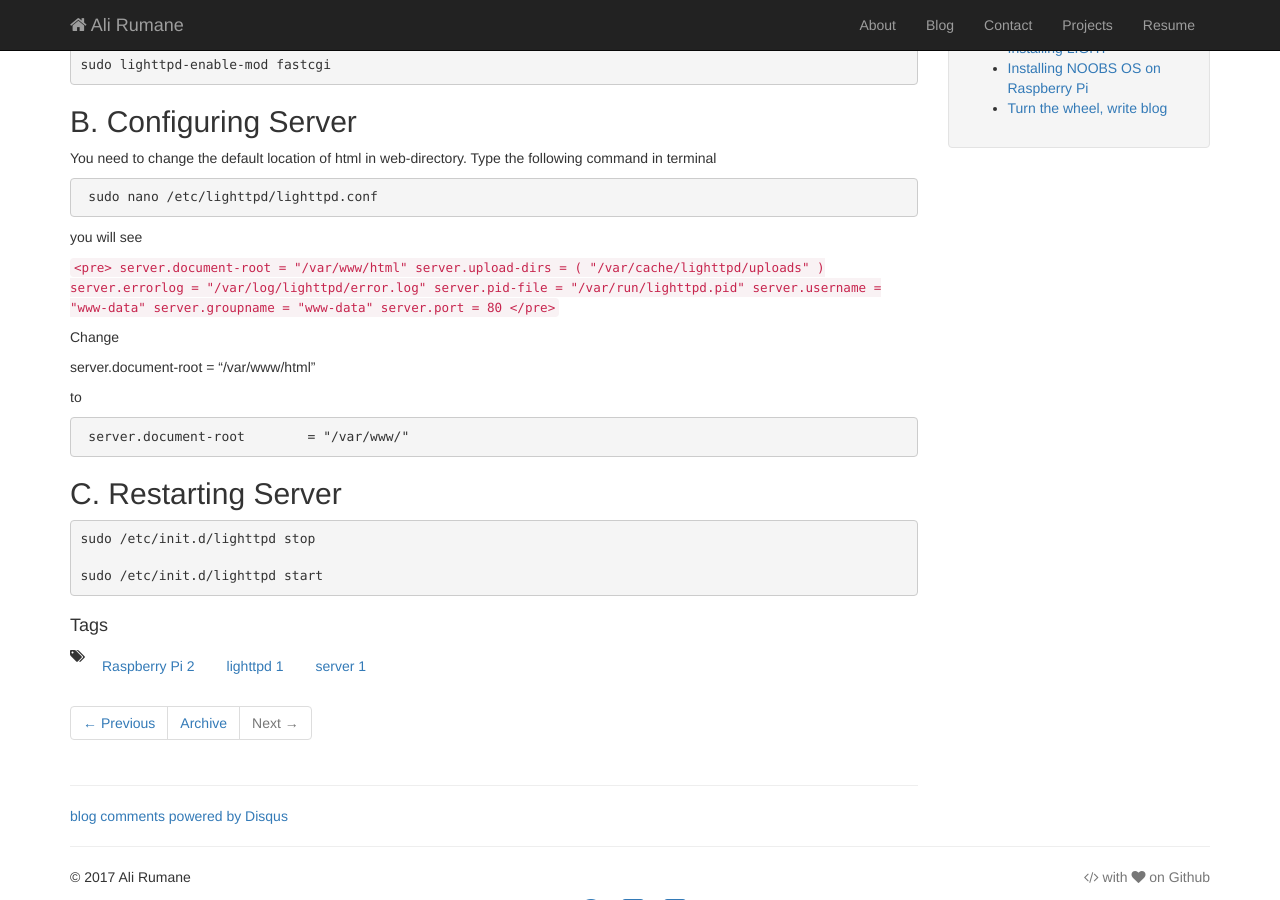
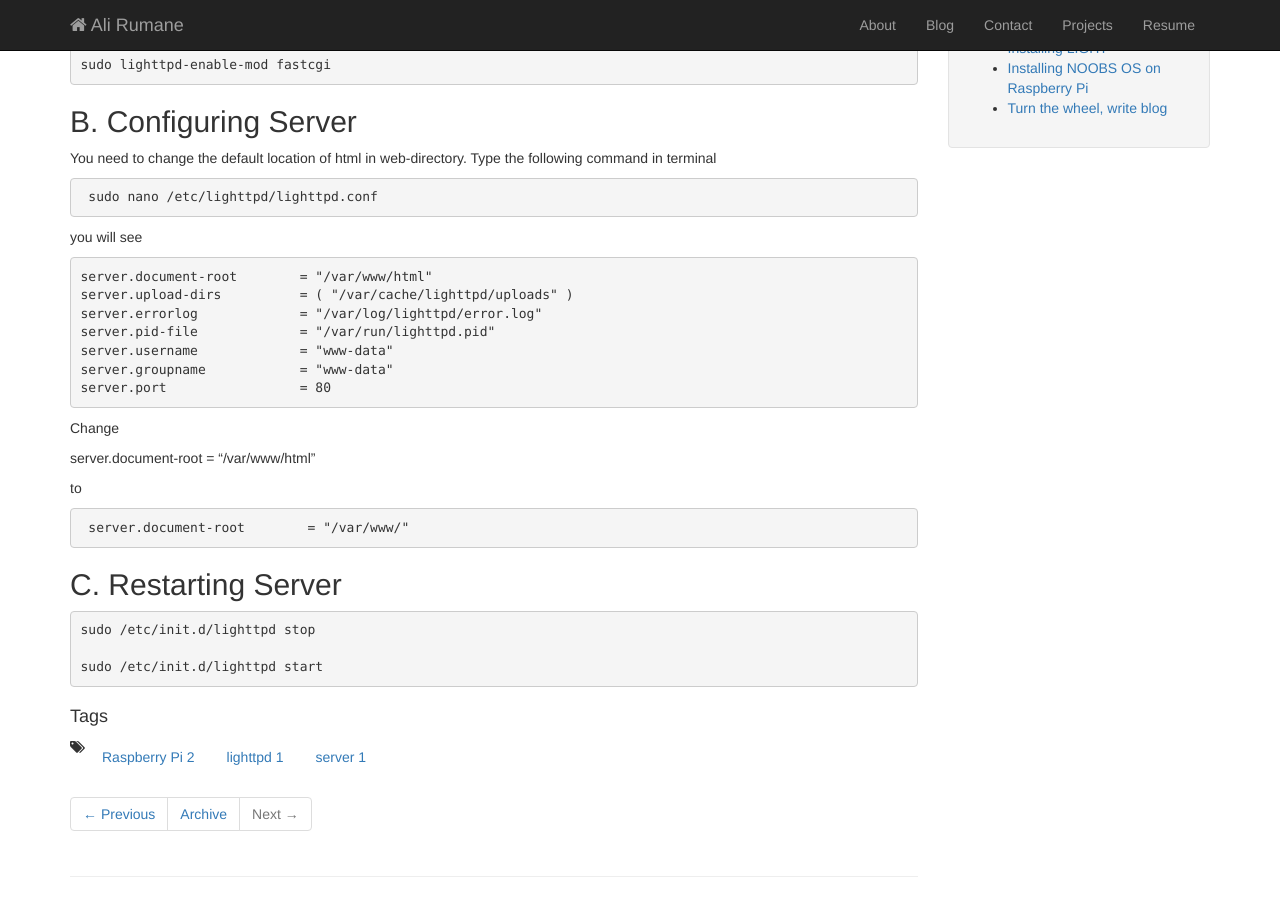
Before and after one commit to alirumane/ali-backup, a Jekyll site: the page built from _posts/2016-06-10-installing-lighttpd-on-raspberry-pi.md, in a window 1280 px wide and 900 px high, scrolled down 536 px. Built offline with Jekyll 4.4.1, drawn with Linux system fonts in a browser that asks for light colours; comment, search, counter and statistics services are not loaded.

Commit message:
Update 2016-06-10-installing-lighttpd-on-raspberry-pi.md

````diff
--- a/_posts/2016-06-10-installing-lighttpd-on-raspberry-pi.md
+++ b/_posts/2016-06-10-installing-lighttpd-on-raspberry-pi.md
@@ -13,30 +13,42 @@ tags: [Raspberry Pi, lighttpd, server]
 
 #### 1. Installing lighttpd
 
+
 ```
 sudo apt-get -y install lighttpd
 ```
+
+
 #### 2. Enabling CGI
+
 
 ```
 sudo lighttpd-enable-mod cgi
 ```
+
+
 #### 3. Enabling FastCGI
+
+
 ```
 sudo lighttpd-enable-mod fastcgi
 ```
 
+
 ## B. Configuring Server
 
+
 You need to change the default location of html in web-directory.  Type the following command in terminal
+
 
 ```
  sudo nano /etc/lighttpd/lighttpd.conf
  ```
 
+
 you will see
 
-<code><pre>
+```
 server.document-root        = "/var/www/html"
 server.upload-dirs          = ( "/var/cache/lighttpd/uploads" )
 server.errorlog             = "/var/log/lighttpd/error.log"
@@ -44,7 +56,7 @@ server.pid-file             = "/var/run/lighttpd.pid"
 server.username             = "www-data"
 server.groupname            = "www-data"
 server.port                 = 80
-</pre></code>
+```
 
 Change
 
@@ -52,11 +64,15 @@ server.document-root        = "/var/www/html"
 
 
 to
+
+
 ```
  server.document-root        = "/var/www/"
  ```
 
+
 ## C. Restarting Server
+
 
 ```
 sudo /etc/init.d/lighttpd stop
````
